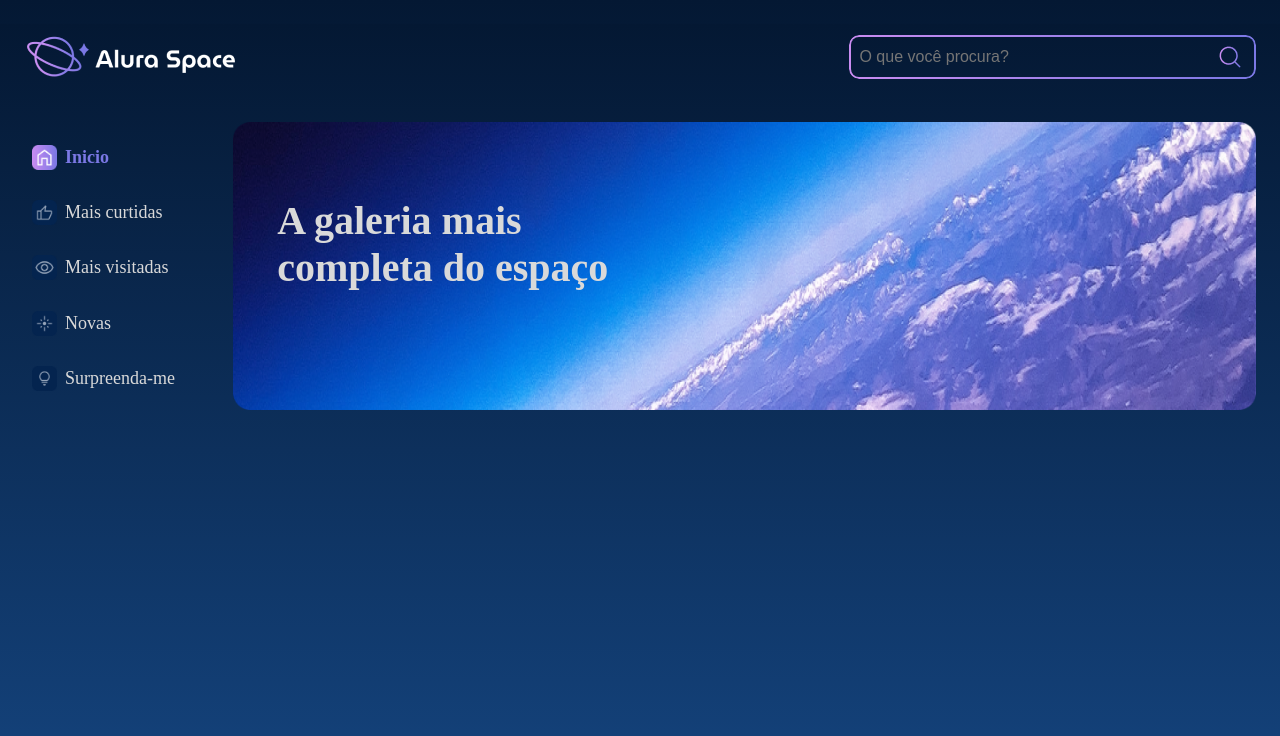
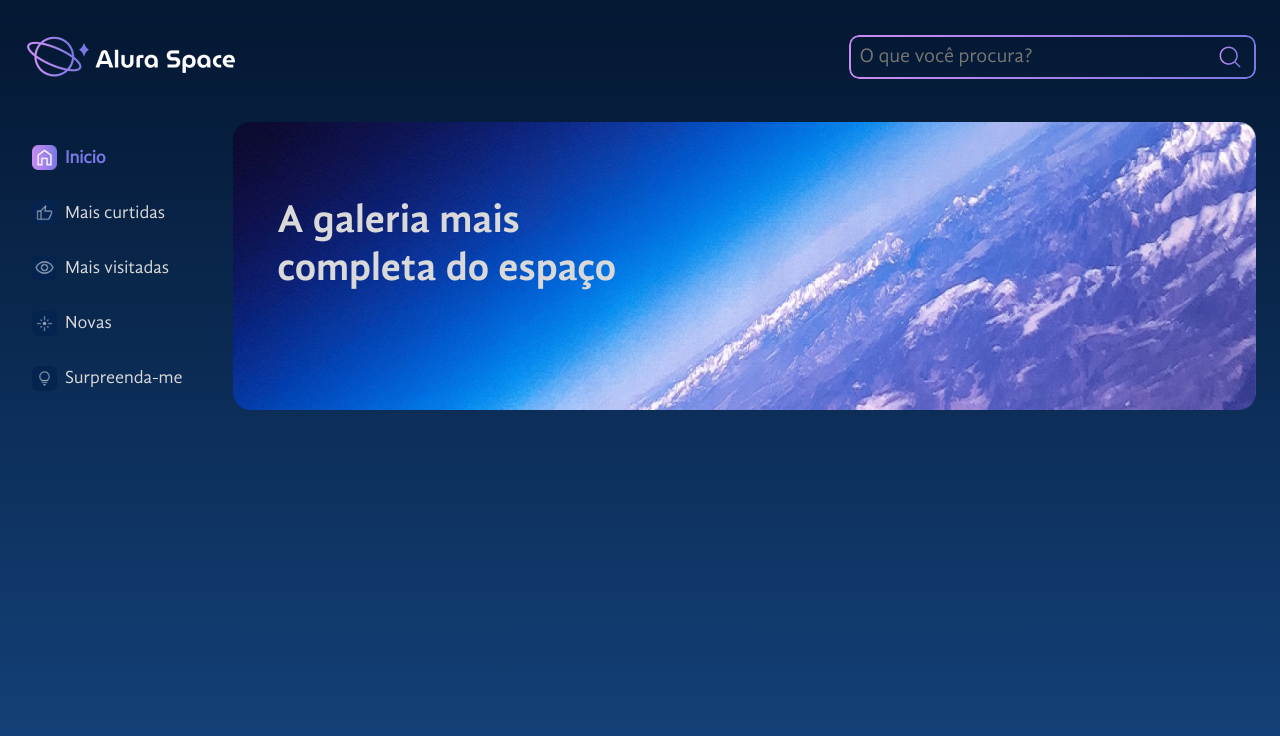
Before and after one commit to alisson2014/space-alura, a React (Create React App) app: page / in a window 1280 px wide. Shown: the top 736 px of the page. Built offline with nearby package versions, Linux system fonts and the light colour scheme.

Commit message:
style: apliquei variaveis sass

```diff
--- a/src/components/Banner/banner.module.scss
+++ b/src/components/Banner/banner.module.scss
@@ -1,3 +1,5 @@
+@import "../../styles/variaveis";
+
 .banner {
   width: 88%;
   &__image {
@@ -10,8 +12,9 @@
   &__title {
     position: absolute;
     z-index: 1;
-    color: #d9d9d9;
+    color: $cor-do-texto;
     font-size: 2.5rem;
+    font-family: $fonte-bold;
     width: 401px;
     height: 144px;
     top: 75px;
--- a/src/components/Header/header.module.scss
+++ b/src/components/Header/header.module.scss
@@ -1,3 +1,5 @@
+@import "../../styles/variaveis";
+
 .header {
   display: flex;
   justify-content: space-between;
@@ -20,7 +22,7 @@
       border-radius: 10px;
       z-index: -1;
       border: 2px solid transparent;
-      background: linear-gradient(to right, #c98cf1, #7b78e5) border-box;
+      background: linear-gradient(to right, $rosa, $roxo) border-box;
       -webkit-mask: linear-gradient(#fff 0 0) padding-box,
         linear-gradient(#fff 0 0);
       -webkit-mask-composite: xor;
@@ -31,14 +33,16 @@
   &__input {
     width: 80%;
     height: 30px;
-    color: #d9d9d9;
+    color: $cor-do-texto;
     font-size: 1rem;
     border: none;
     background-color: transparent;
     outline: 0;
 
     &::placeholder {
-      font-size: 1rem;
+      font-size: 20px;
+      font-family: $fonte-normal;
+      font-weight: 400;
     }
   }
 
--- a/src/components/Menu/menu.module.scss
+++ b/src/components/Menu/menu.module.scss
@@ -1,3 +1,5 @@
+@import "../../styles/variaveis";
+
 .menu {
   width: 18%;
 
@@ -19,9 +21,16 @@
     &:first-child {
       a {
         font-weight: 700;
-        color: #7b78e5;
-        font-family: "GandhiSansRegular";
+        color: $roxo;
+        font-family: $fonte-normal;
       }
+    }
+
+    a {
+      text-decoration: none;
+      font-size: 1.125rem;
+      color: $cor-do-texto;
+      font-family: $fonte-normal;
     }
   }
 
@@ -31,11 +40,4 @@
     height: 25px;
     cursor: pointer;
   }
-
-  a {
-    text-decoration: none;
-    font-size: 1.125rem;
-    color: #d9d9d9;
-    font-family: "GandhiSansRegular";
-  }
 }
--- a/src/index.jsx
+++ b/src/index.jsx
@@ -1,5 +1,7 @@
 import React from "react";
 import ReactDOM from "react-dom/client";
+import "./assets/fonts/GandhiSans-Regular.otf";
+import "./assets/fonts/GandhiSans-Bold.otf";
 import App from "./App";
 
 const root = ReactDOM.createRoot(document.getElementById("root"));
--- /dev/null
+++ b/src/styles/_variaveis.scss
@@ -0,0 +1,12 @@
+//Fonts
+$fonte-normal: "GandhiSansRegular";
+$fonte-bold: "GandhiSansBold";
+//Colors
+$cor-do-texto: #d9d9d9;
+$azul-escuro: #041833;
+$azul-claro: #154580;
+$azul-rodape: #04244f;
+$rosa: #c98cf1;
+$roxo: #7b78e5;
+$cinza-claro: #9d9d9d;
+$tag-color: rgba(148, 163, 184, 0.3);
--- a/src/styles/globalStyles.scss
+++ b/src/styles/globalStyles.scss
@@ -1,3 +1,6 @@
+@import-normalize;
+@import "./variaveis";
+
 * {
   margin: 0;
   padding: 0;
@@ -6,9 +9,36 @@
 
 html,
 body {
-  background-image: linear-gradient(#041833, #154580);
+  background-image: linear-gradient($azul-escuro, $azul-claro);
 }
 
 body {
   min-height: 100vh;
 }
+
+body::-webkit-scrollbar {
+  width: 3px;
+}
+body::-webkit-scrollbar-track {
+  background: linear-gradient($azul-escuro, $azul-claro);
+}
+body::-webkit-scrollbar-thumb {
+  background-color: $azul-claro;
+  border-radius: 20px;
+}
+
+@font-face {
+  font-family: $fonte-normal;
+  src: local($fonte-normal),
+    url("../assets/fonts/GandhiSans-Regular.otf") format("truetype");
+  font-weight: 500;
+  font-display: swap;
+}
+
+@font-face {
+  font-family: $fonte-bold;
+  src: local($fonte-bold),
+    url("../assets/fonts/GandhiSans-Bold.otf") format("truetype");
+  font-weight: 700;
+  font-display: swap;
+}
```
